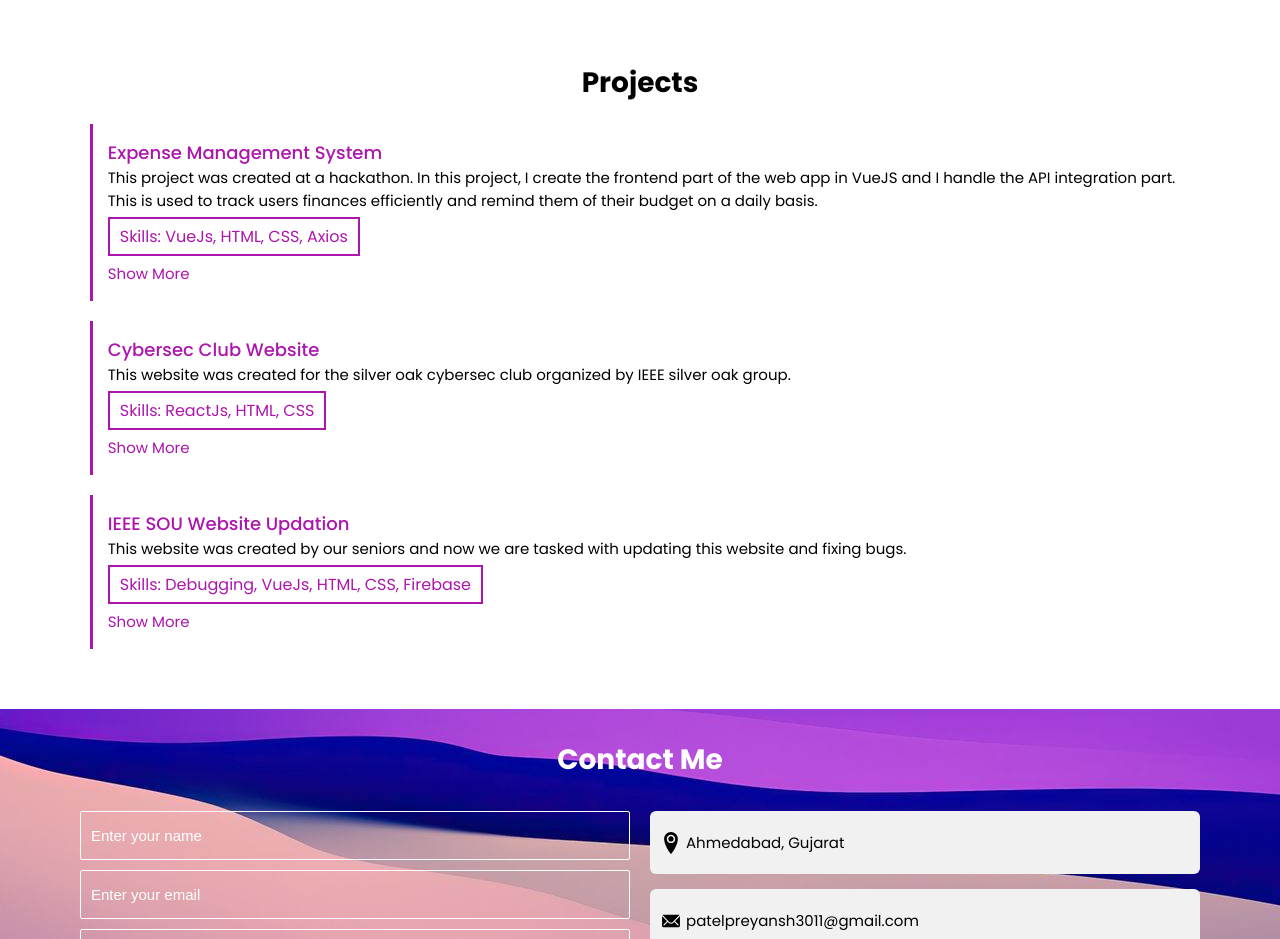
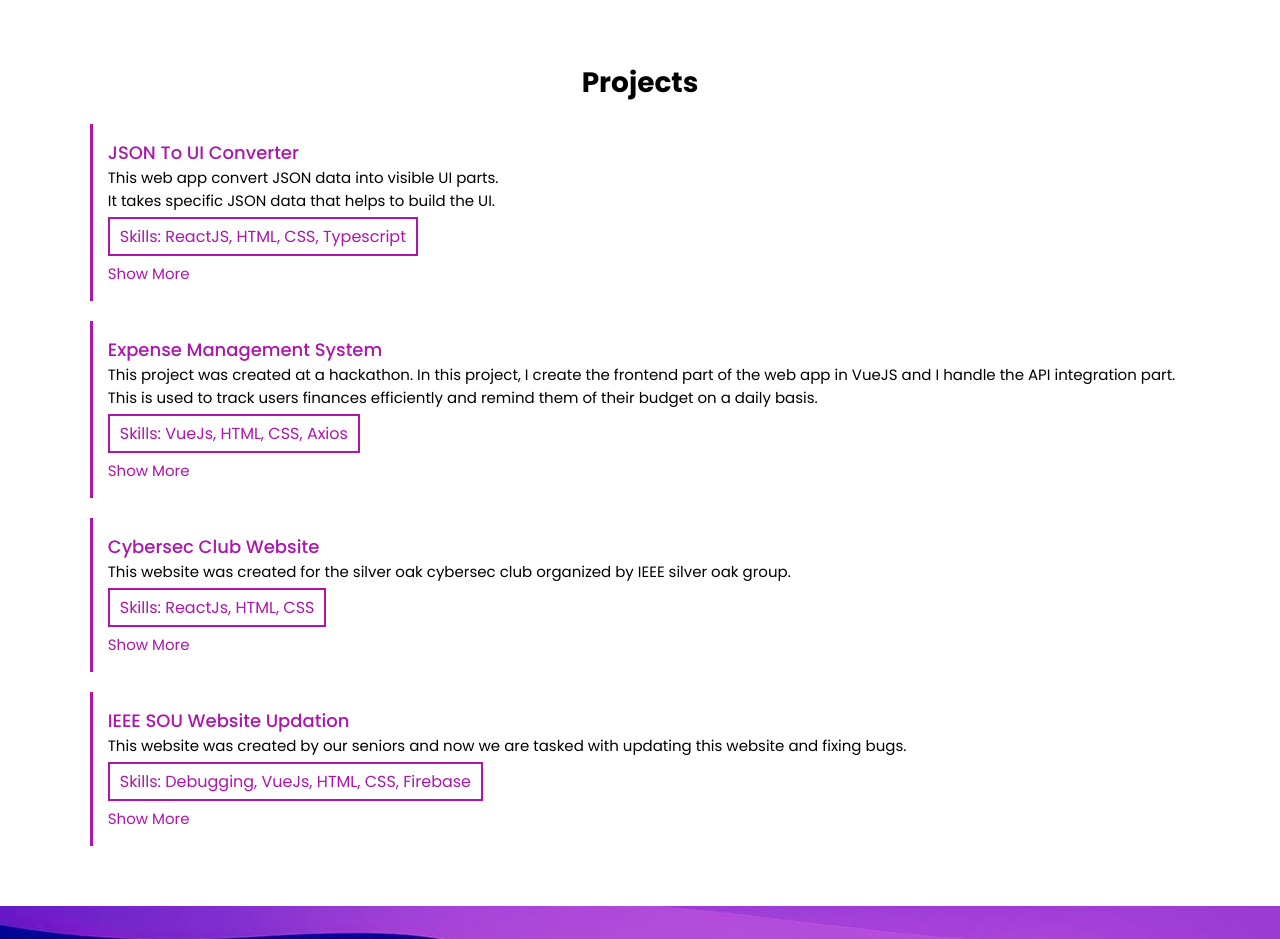
Before and after one commit to PatelPreyansh30/preyansh-website, a Next.js app: page / in a window 1280 px wide. Shown: the part 2060-2999 px from the top of the page. Built offline with nearby package versions, Linux system fonts and the light colour scheme.

Commit message:
add project

```diff
--- a/appData/data.ts
+++ b/appData/data.ts
@@ -7,7 +7,7 @@ export const firstIntroHeadings = [
   "Web Developer",
   "Web App Developer",
   "Full Stack Developer",
-]
+];
 
 export const items = [
   { label: "Home", link: "#" },
@@ -85,6 +85,13 @@ export const skillSet = [
 
 export const projectItems = [
   {
+    title: "JSON To UI Converter",
+    technology: "Skills: ReactJS, HTML, CSS, Typescript",
+    description:
+      "This web app convert JSON data into visible UI parts.\n\nIt takes specific JSON data that helps to build the UI.",
+    liveLink: "https://json-to-ui-converter.vercel.app/",
+  },
+  {
     title: "Expense Management System",
     technology: "Skills: VueJs, HTML, CSS, Axios",
     description:
```
